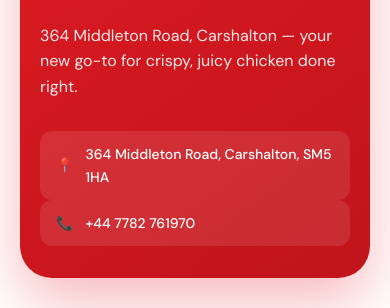
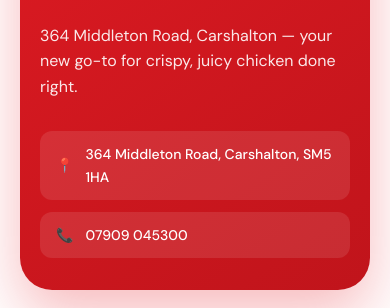
Before and after one commit to musnymubarak/kasis, a React (Vite) app: page / in a window 390 px wide. Shown: the part 2424-2732 px from the top of the page. Built offline with nearby package versions, Linux system fonts and the light colour scheme; a web font is replaced by a local one.

Commit message:
Update new phone number in every section

```diff
--- a/src/components/Features.jsx
+++ b/src/components/Features.jsx
@@ -64,7 +64,7 @@ const Features = () => {
                   <span>📍</span> 364 Middleton Road, Carshalton, SM5 1HA
                 </div>
                 <div className="promo-contact-item">
-                  <span>📞</span> +44 7782 761970
+                  <span>📞</span> <a href="tel:07909045300" style={{ color: 'inherit' }}>07909 045300</a>
                 </div>
               </div>
             </div>
--- a/src/components/Navbar.jsx
+++ b/src/components/Navbar.jsx
@@ -88,7 +88,7 @@ const Navbar = ({ scrolled }) => {
             </li>
           ))}
           <li>
-            <a href="tel:+447782761970" className="btn btn-primary">
+            <a href="tel:07909045300" className="btn btn-primary">
               <Phone size={18} /> Call & Order
             </a>
           </li>
--- a/src/index.css
+++ b/src/index.css
@@ -791,6 +791,12 @@ h1, h2, h3, h4 {
   }
 }
 
+.promo-contact {
+  display: flex;
+  flex-direction: column;
+  gap: 12px;
+}
+
 .promo-contact-item {
   display: flex;
   align-items: center;
```
